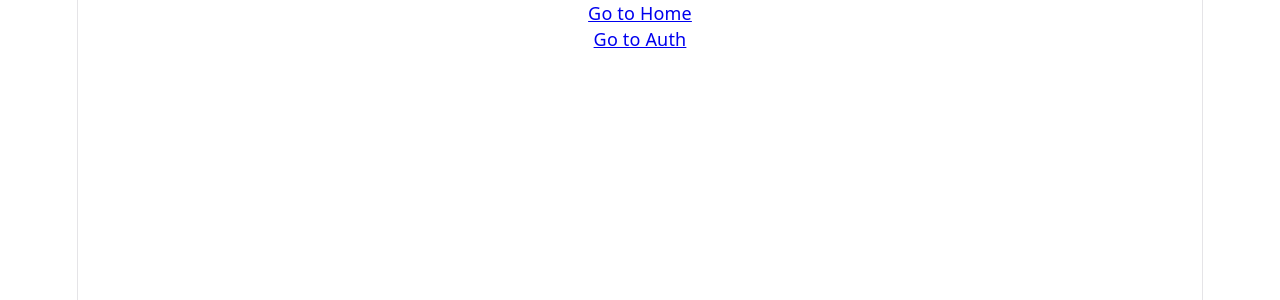
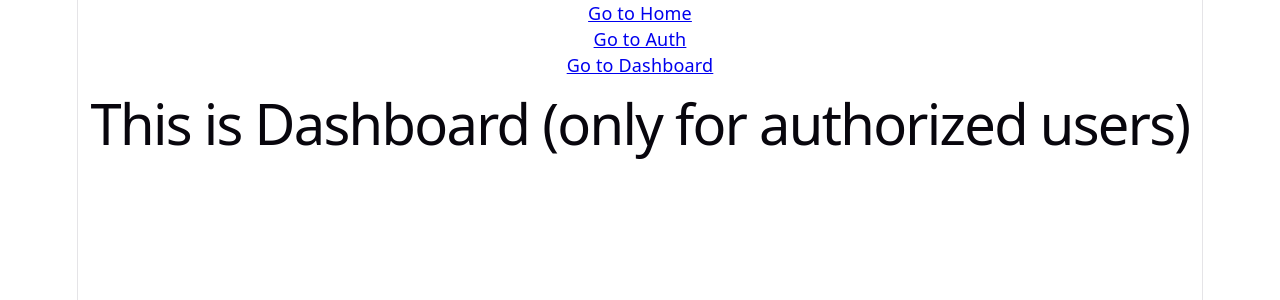
Before and after one commit to tonytran0314/BottleX-Web, a Vue app: page /dashboard in a window 1280 px wide. Shown: the top 300 px of the page. Built offline with nearby package versions, Linux system fonts and the light colour scheme.

Commit message:
add dashboard page

```diff
--- a/src/App.vue
+++ b/src/App.vue
@@ -1,10 +1,10 @@
 <script setup lang="ts">
-  import Home from './components/Home.vue';
 </script>
 
 <template>
   <RouterLink to="/">Go to Home</RouterLink>
   <RouterLink to="/auth">Go to Auth</RouterLink>
+  <RouterLink to="/dashboard">Go to Dashboard</RouterLink>
 
   <RouterView></RouterView>
 </template>
--- /dev/null
+++ b/src/components/Dashboard.vue
@@ -0,0 +1,7 @@
+<script setup lang="ts">
+
+</script>
+
+<template>
+    <h1>This is Dashboard (only for authorized users)</h1>
+</template>
--- a/src/router/index.ts
+++ b/src/router/index.ts
@@ -2,10 +2,12 @@ import { createWebHistory, createRouter } from 'vue-router'
 
 import Home from '../components/Home.vue';
 import Authentication from '../components/Authentication.vue';
+import Dashboard from '../components/Dashboard.vue';
 
 const routes = [
   { path: '/', component: Home },
   { path: '/auth', component: Authentication },
+  { path: '/dashboard', component: Dashboard },
 ]
 
 export const router = createRouter({
```
